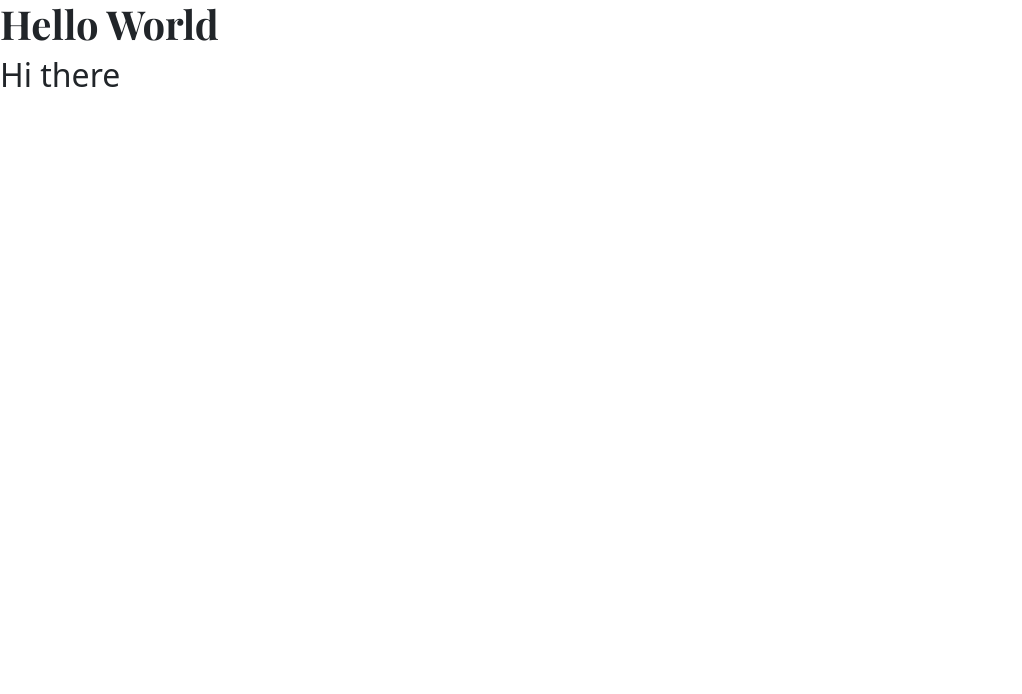
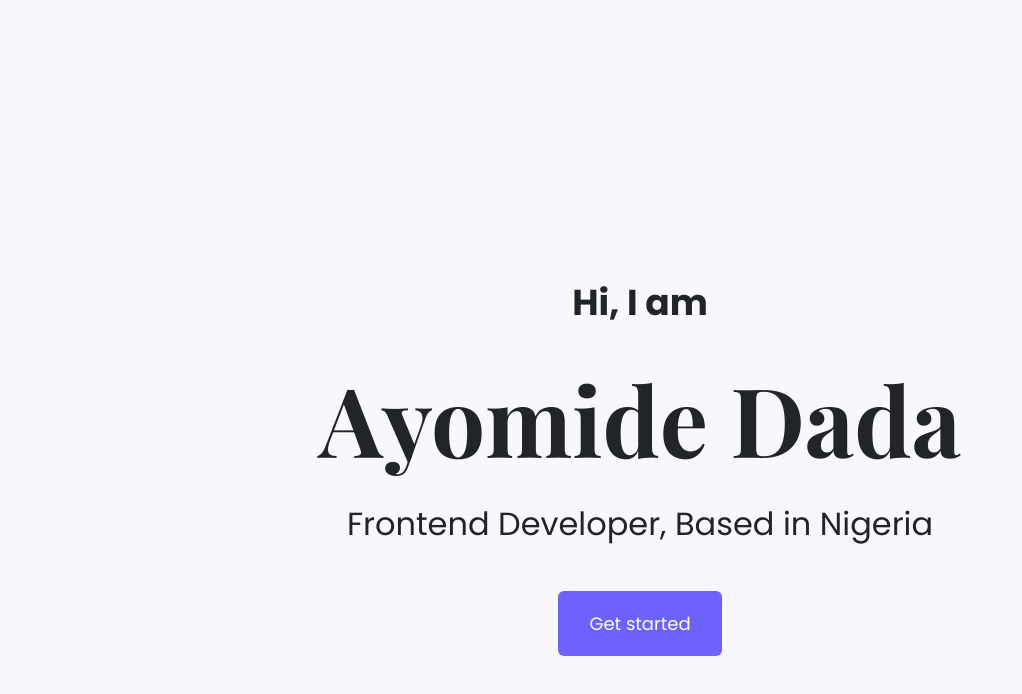
Before and after one commit to KingkoinJo/Portfolio-Project, a plain HTML site: page index.html in a window 1280 px wide. Shown: the whole page, without its empty margins (0-1022 px from the left). Drawn offline with nearby package versions, Linux system fonts and the light colour scheme; a web font is replaced by a local one.

Commit message:
Added the "hero"  of the webpage

```diff
--- a/index.html
+++ b/index.html
@@ -2,8 +2,9 @@
 <html lang="en">
   <head>
     <meta charset="UTF-8" />
+    <meta name="description" content="The place where evrything originates" />
     <meta name="viewport" content="width=device-width, initial-scale=1.0" />
-    <title>Document</title>
+    <title>Ayomide Dada: A display of my activities</title>
 
     <link
       href="https://cdn.jsdelivr.net/npm/bootstrap@5.3.8/dist/css/bootstrap.min.css"
@@ -25,8 +26,14 @@
     ></script>
   </head>
   <body>
-    <h1 class="">Hello World</h1>
-    <h2>Hi there</h2>
+    <div class="hero">
+      <p>Hi, I am</p>
+      <h1>Ayomide Dada</h1>
+      <h2>Frontend Developer, Based in Nigeria</h2>
+      <a href="#" title="Let's get started" class="btn btn-branding"
+        >Get started</a
+      >
+    </div>
 
     <script
       src="https://cdn.jsdelivr.net/npm/bootstrap@5.3.8/dist/js/bootstrap.bundle.min.js"
--- a/src/styles.css
+++ b/src/styles.css
@@ -9,10 +9,51 @@
   font-weight: 500;
   font-style: normal;
 }*/
-
-h1 {
+:root {
+  --primary-background: #f9f7fe;
+  --btn-primary-background: #6c63ff;
+}
+body {
+  font-family: "Poppins", sans-serif;
+  margin: 0;
+  padding: 0;
+}
+h1,
+h2,
+h3,
+h4,
+h5,
+h6 {
   font-family: "Playfair Display", serif;
   font-optical-sizing: auto;
-  font-weight: 700;
-  font-style: normal;
 }
+.hero {
+  text-align: center;
+  background-color: var(--primary-background);
+}
+.hero p {
+  padding-top: 276px;
+  font-size: 36px;
+  font-weight: bold;
+  line-height: 54px;
+}
+.hero h1 {
+  margin: 24px;
+  font-weight: bold;
+  font-size: 96px;
+  line-height: 128px;
+}
+.hero h2 {
+  font-family: "Poppins", sans-serif;
+  font-weight: 400;
+  line-height: 36px;
+  margin-bottom: 49px;
+}
+.hero .btn-branding {
+  margin-bottom: 271px;
+  font-size: 18px;
+  line-height: 27px;
+  color: white;
+  padding: 18px 30px;
+  background-color: var(--btn-primary-background);
+}
```
